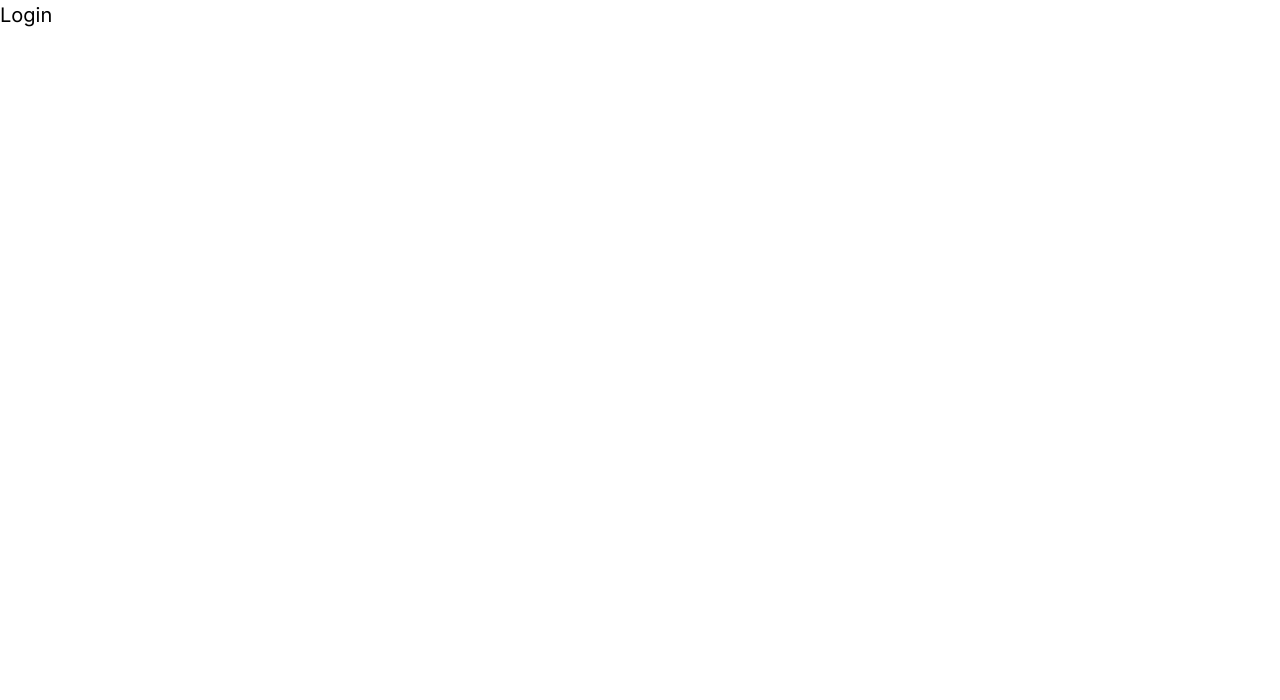
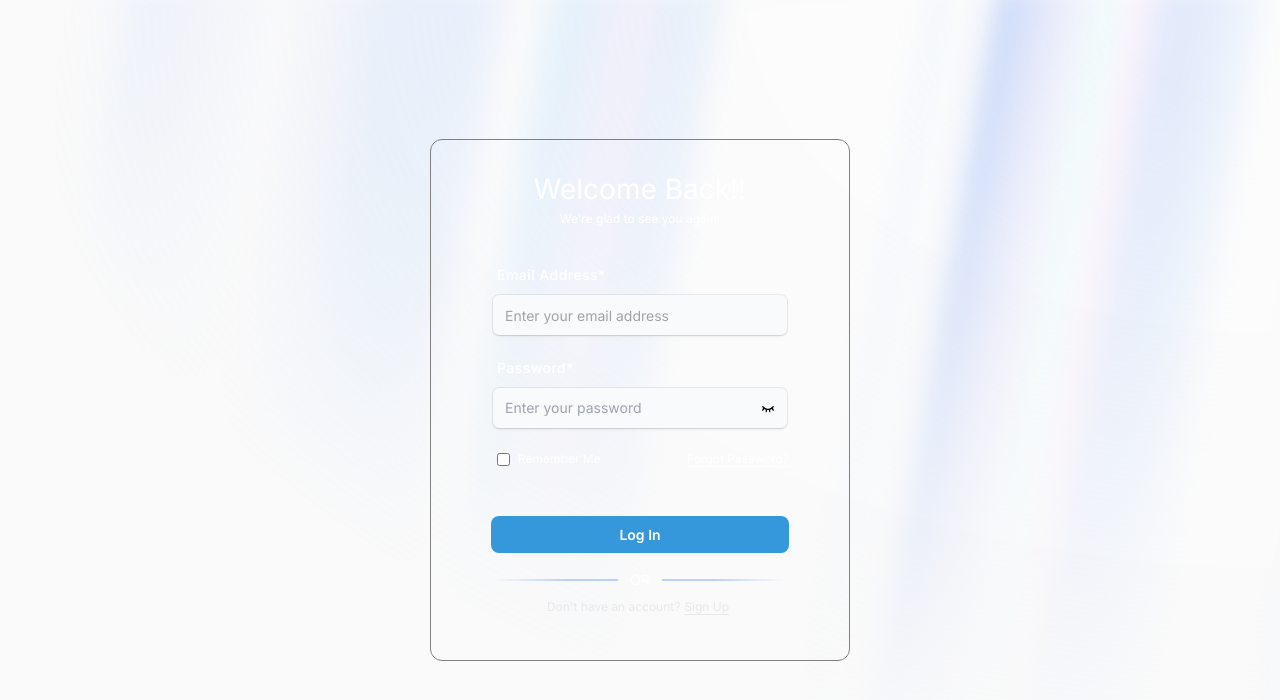
Before and after one commit to shubham-ram/ai-saas, a Next.js app: page /login in a window 1280 px wide. Shown: the top 700 px of the page. Built offline with nearby package versions, Linux system fonts and the light colour scheme.

Commit message:
login route

```diff
--- a/src/app/(Authentication)/login/page.tsx
+++ b/src/app/(Authentication)/login/page.tsx
@@ -1,7 +1,8 @@
 import React from "react";
+import Authentication from "@/page-components/Authentication/component";
 
 function Login() {
-	return <div>Login</div>;
+	return <Authentication isSignUp={false} />;
 }
 
 export default Login;
```
